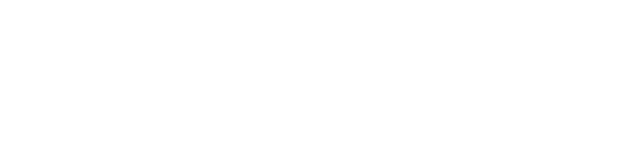
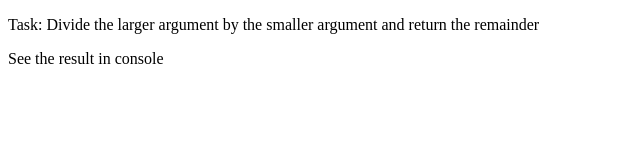
Before and after one commit to gitnorbi/codewars-dividing-the-larger-number-by-the-smaller-one-and-find-the-remainder, a plain HTML site: page index.html in a window 1280 px wide. Shown: the whole page, without its empty margins (0-640 px from the left). Drawn offline with Linux system fonts and the light colour scheme.

Commit message:
updated html with the description of the task

```diff
--- a/index.html
+++ b/index.html
@@ -7,7 +7,8 @@
     <title>Find the remainder</title>
 </head>
 <body>
-
+    <p>Task: Divide the larger argument by the smaller argument and return the remainder</p>
+    <p>See the result in console</p>
     <script src="index.js"></script>
 </body>
 </html>
```
